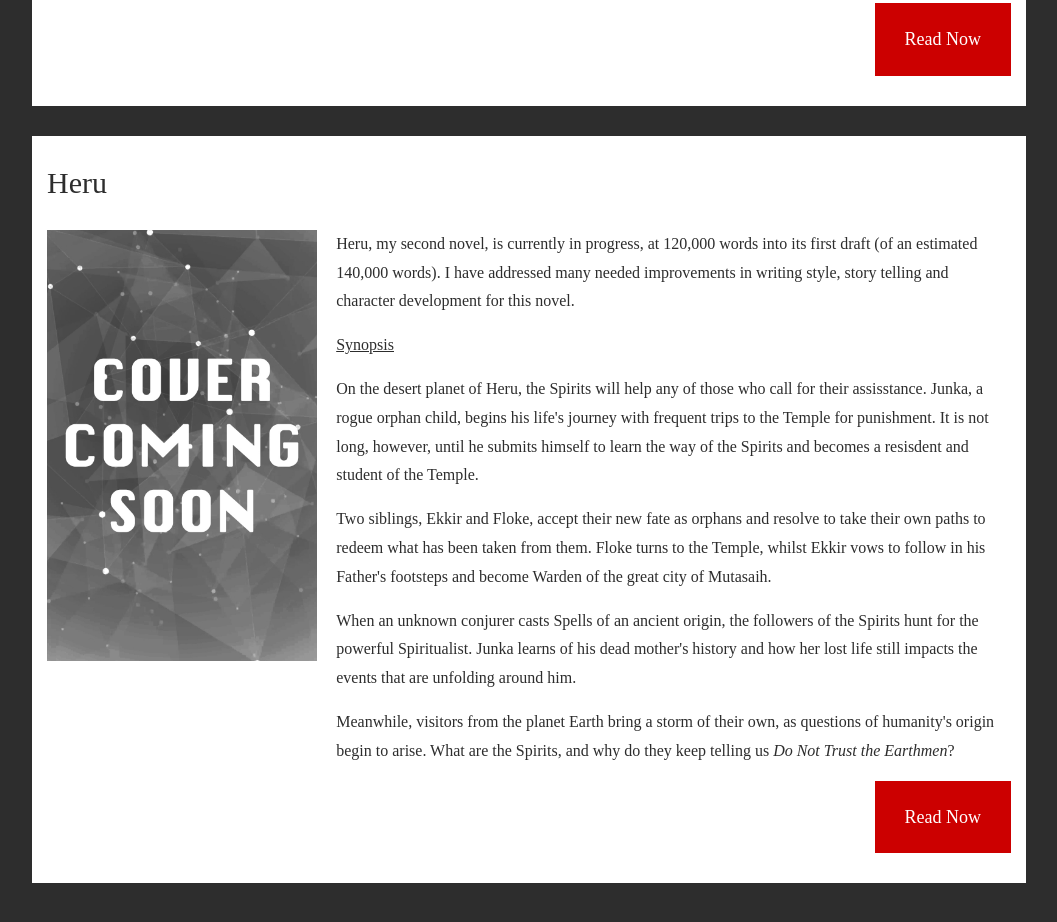
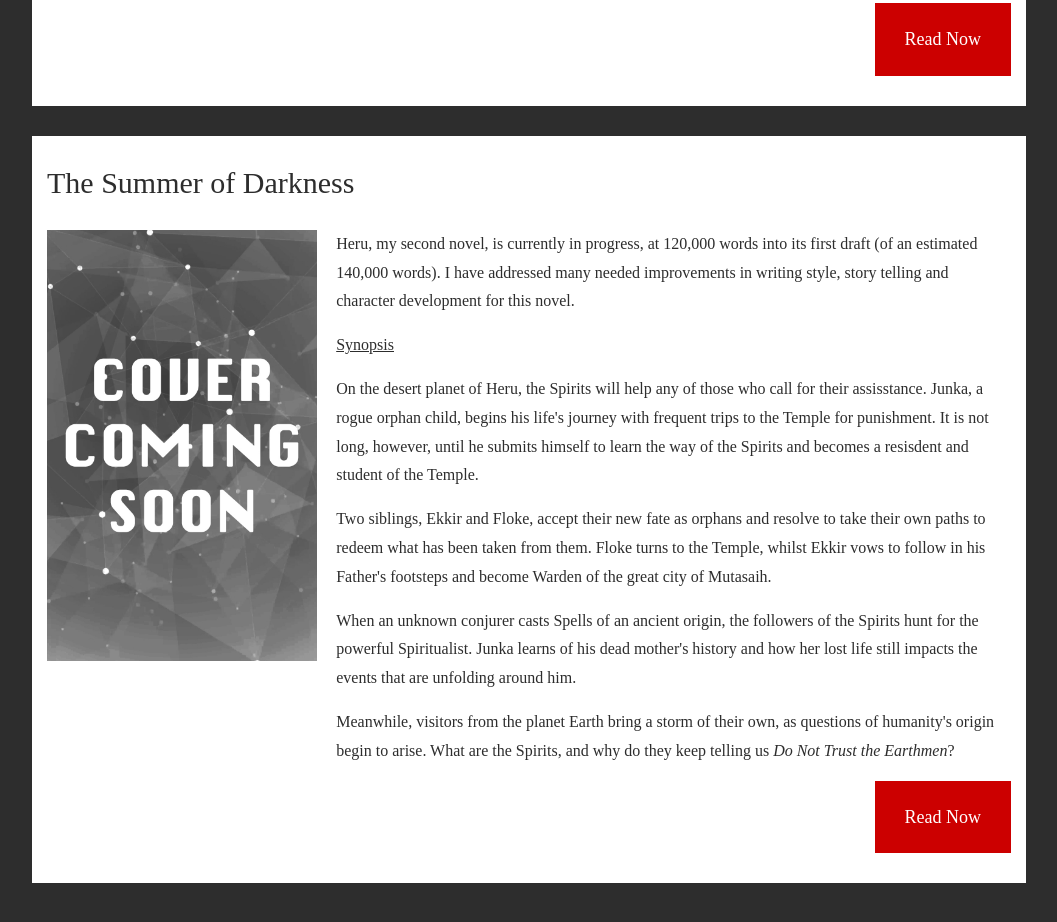
Before and after one commit to chrisdaniells/chrisdaniells, a website: page writing.html in a window 1280 px wide. Shown: the part 1370-2292 px from the top of the page, without its empty margins (111-1168 px from the left). Drawn offline with Linux system fonts and the light colour scheme; a web font is replaced by a local one.

Commit message:
Update writing.html

```diff
--- a/writing.html
+++ b/writing.html
@@ -47,7 +47,7 @@
                 </div>
 
                 <div class="x-book-tile">
-                        <p class="x-book-tile_title">Heru</p>
+                        <p class="x-book-tile_title">The Summer of Darkness</p>
                         <div class="x-book-tile_cover">
                             <img src="public/images/blank-cover.jpg">
                         </div>
```
